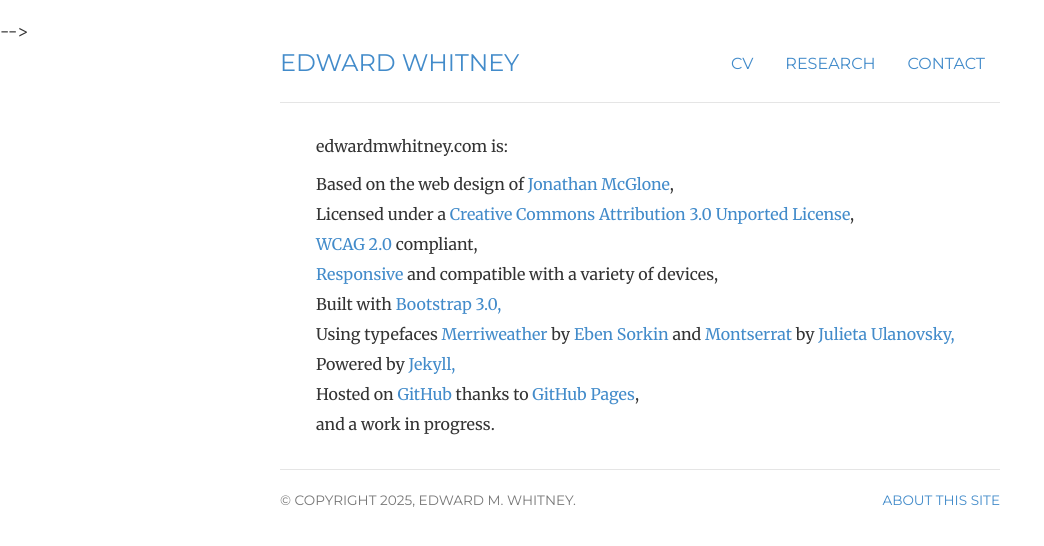
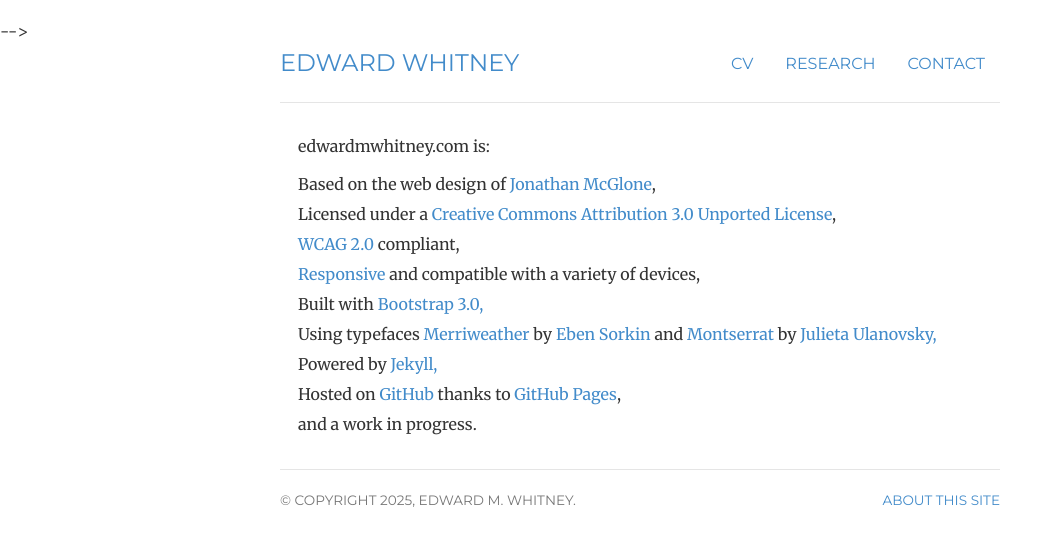
Before and after one commit to edwardmw/edwardmwhitney, a Jekyll site: the page built from about/index.html, in a window 1280 px wide. Shown: the top 546 px of the page, without its empty margins (0-1044 px from the left). Built offline with Jekyll 4.4.1, drawn with Linux system fonts in a browser that asks for light colours.

Commit message:
Update style.css

```diff
--- a/css/style.css
+++ b/css/style.css
@@ -36,7 +36,7 @@ ul.listnotes { margin: 0 auto; }
 ul.listnotes li {line-height: 30px; }
 
 /* Note */
-.note, .contact, .about, .error, .swatches { width: 90%; margin: 0 auto; line-height: 26px; }
+.note, .contact, .about, .error, .swatches { width: 95%; margin: 0 auto; line-height: 26px; }
 .note h2.date, .swatch-log h2.date { font-size: 24.5px; font-weight: 300; font-style: italic; }
 
 /* Swatches */
```
